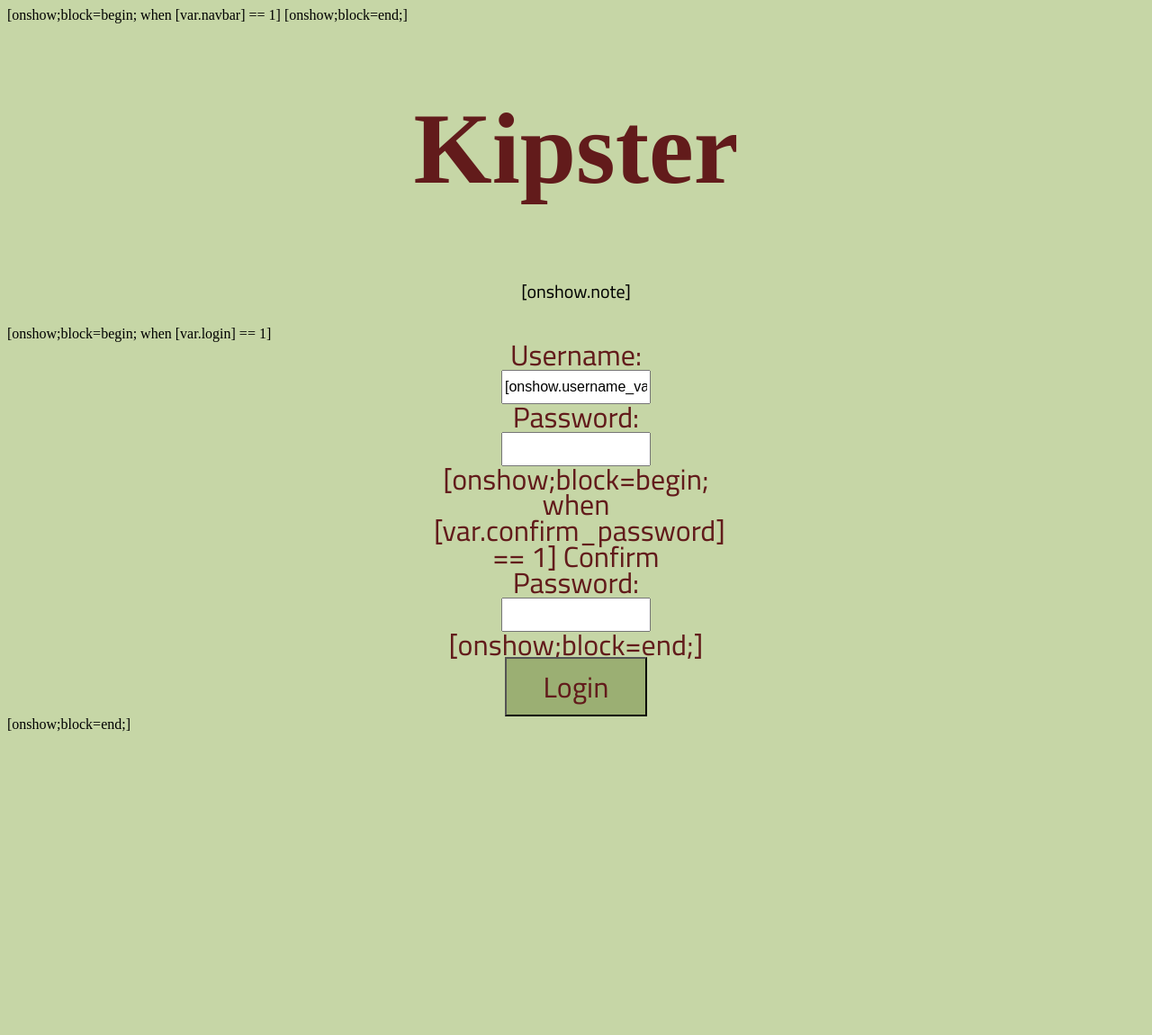
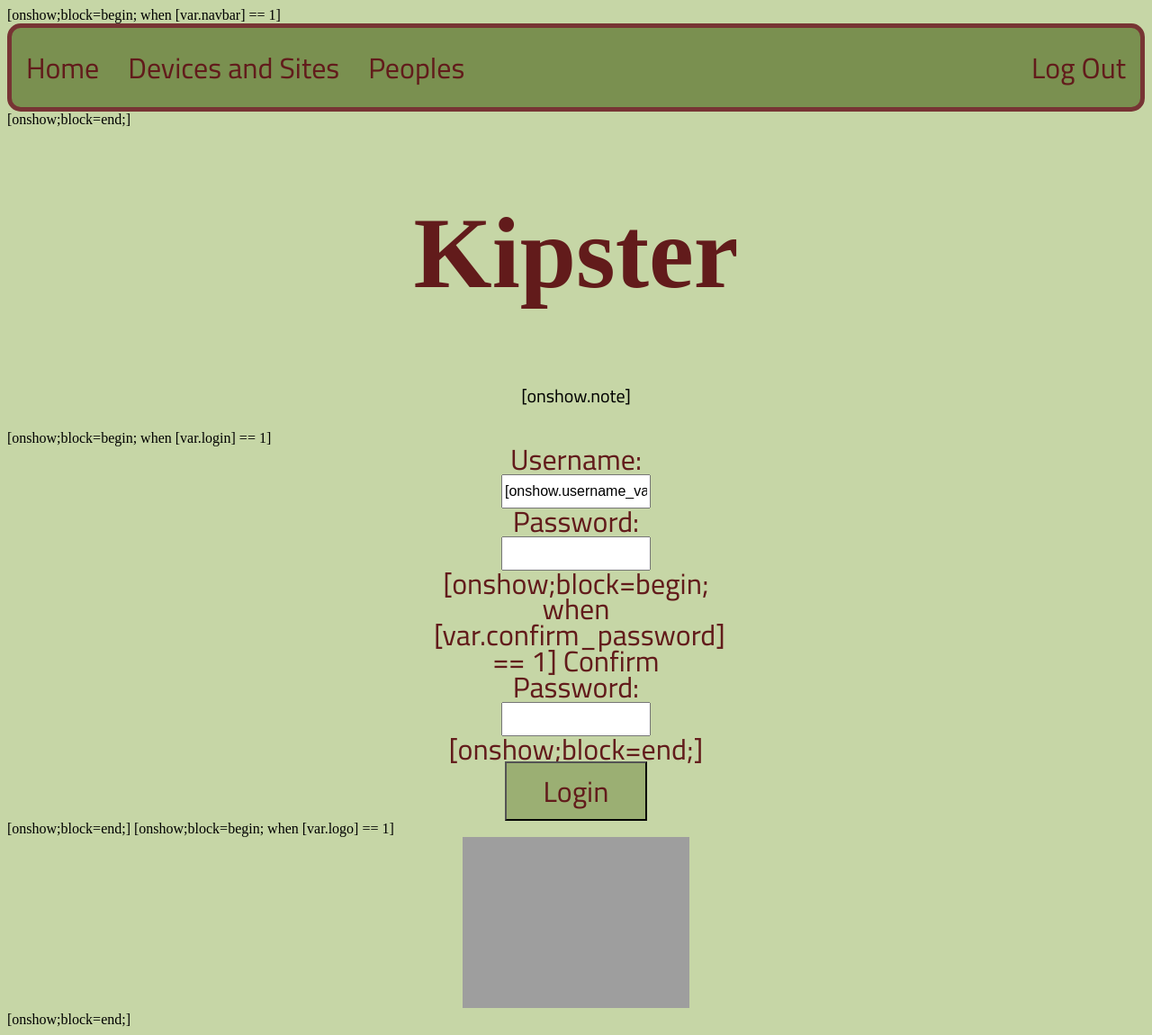
Before and after one commit to kyleboehlen/kipster, a PHP site: page /templates/home.html in a window 1280 px wide. Shown: the whole page at 90% size. Before the commit the page ends 813 px from the top, so only its background shows below. Run offline with PHP 8.4, Linux system fonts and the light colour scheme; some libraries are stand-ins or nearby versions; some web fonts are replaced; grey boxes are pictures that could not be loaded.

Commit message:
Home screen and log out function.

```diff
--- a/css/styles.css
+++ b/css/styles.css
@@ -39,3 +39,36 @@
   background-color: #9BAF73;
   color: #621B1B;
 }
+navbar ul{
+  border: 5px solid #773434;
+  border-radius: 15px;
+  list-style-type: none;
+  margin: 0;
+  padding: 0;
+  overflow: hidden;
+  background-color: #7A9050;
+}
+navbar li{
+  float: left;
+}
+navbar li:last-of-type{
+  float: right;
+}
+navbar li a{
+  font-family: 'Cairo';
+  font-size: 2em;
+  display: block;
+  color: #621B1B;
+  text-align: center;
+  padding: 14px 16px;
+  text-decoration: none;
+}
+navbar li a:hover {
+    background-color: #5B6F31;
+}
+#logo{
+  width: 20%;
+  margin-right: 40%;
+  margin-left: 40%;
+  height: auto;
+}
--- a/templates/home.html
+++ b/templates/home.html
@@ -14,10 +14,18 @@
 	<body>
 		[onshow;block=begin; when [var.navbar] == 1]
 			<navbar>
+				<ul>
+					<li><a href="index.php">Home</a></li>
+					<li><a href="index.php?request=das">Devices and Sites</a></li>
+					<li><a href="index.php?request=peoples">Peoples</a></li>
+					<li><a href="index.php?request=logout">Log Out</a></li>
+				</ul>
 			</navbar>
 		[onshow;block=end;]
+
 		<h1>Kipster</h1>
 		<p id="main-note">[onshow.note]</p>
+
     [onshow;block=begin; when [var.login] == 1]
       <form id="login-form" action="index.php" method="post">
         Username:<br /><input type="text" name="username" value="[onshow.username_value]"/><br />
@@ -29,5 +37,10 @@
       </form>
     [onshow;block=end;]
 
+		[onshow;block=begin; when [var.logo] == 1]
+			<img id="logo" src="media/connection.png" />
+		[onshow;block=end;]
+
+
 	</body>
 </html>
```
Also changed, not shown: index.php (+23 -0 lines).
